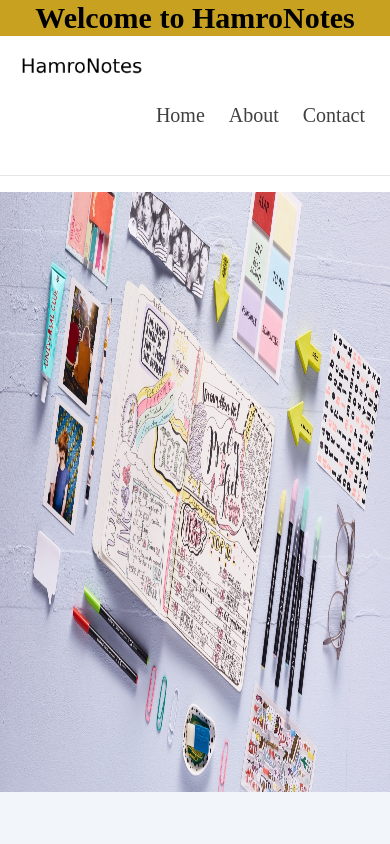
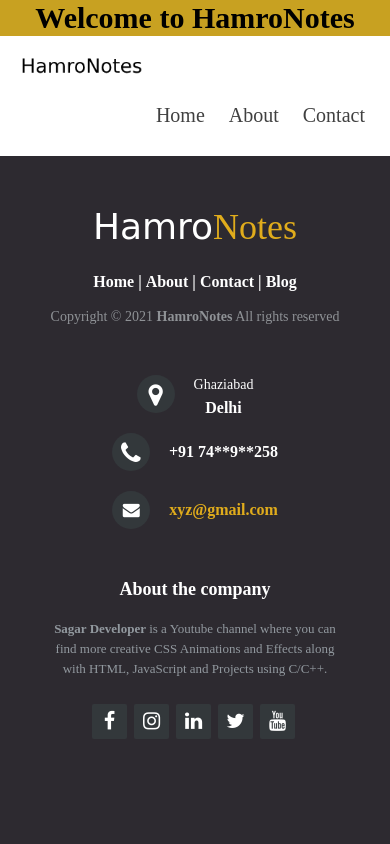
Before and after one commit to nawaraskc222/hamroNotes, a plain HTML site: page main.html in a window 390 px wide. Shown: the top 844 px of the page. Drawn offline with Linux system fonts and the light colour scheme.

Commit message:
added Footer

```diff
--- a/components/Person.css
+++ /dev/null
@@ -1,156 +0,0 @@
-/*
-  .person {
-    font-family: raleway;
-    display: flex;
-    flex-direction: column;
-    align-items: center;
-    margin-bottom: 60px;
-    text-align: center;
-    border: 1px solid #ccc;
-    padding: 20px;
-    border-radius: 8px;
-    box-shadow: 0 2px 4px rgba(0, 0, 0, 0.1);
-    background-color: #9a9696c4;
-    max-width: 600px;
-    margin-left: auto;
-    margin-right: auto;
-  }
-
-  .person img {
-    width: 200px;
-    height: 200px;
-    border-radius: 50%;
-    margin-bottom: 20px;
-  }
-
-  .person h2 {
-    font-size: 24px;
-    margin-bottom: 10px;
-  }
-
-  .person p {
-    font-size: 16px;
-    line-height: 1.5;
-  }
-
-  .person .social-media {
-    margin-top: 20px;
-  }
-
-  .person .social-media a {
-    display: inline-block;
-    margin-right: 10px;
-    color: #333;
-    text-decoration: none;
-    transition: color 0.3s ease;
-  }
-
-  .person .social-media a:hover {
-    color: #00c4ff;
-  } */
-
-  .cse .gsc-control-cse,
-  .gsc-control-cse {
-      background-color: transparent !important;
-      border: transparent !important;
-  }
-
-  div.gsc-control-cse.gsc-control-cse-en {
-      padding: 0px !important;
-      margin: 0;
-  }
-
-  input.gsc-input {
-      width: 200px !important;
-  }
-
-  button.gsc-search-button.gsc-search-button-v2 {
-      width: 40px;
-      height: 36px;
-      border: 1px solid transparent;
-      background: transparent;
-      color: #fff;
-      border-radius: 0 5px 5px 0;
-      cursor: pointer;
-      font-size: 10px;
-      padding: 0px;
-      margin: 0px;
-  }
-
-  div#gsc-iw-id1.gsc-input-box {
-      border: transparent;
-      border-radius: 25px;
-
-  }
-
-  @font-face {
-      font-family: 'Pacifico';
-      font-style: normal;
-      font-weight: 400;
-      src: local('Pacifico Regular'), local('Pacifico-Regular'), url(https://fonts.gstatic.com/s/pacifico/v12/FwZY7-Qmy14u9lezJ-6H6MmBp0u-.woff2) format('woff2');
-      font-display: swap;
-  }
-
-  .switch {
-      position: relative;
-      display: inline-block;
-      width: 54px;
-      height: 28px;
-  }
-
-  .switch input {
-      opacity: 0;
-      width: 0;
-      height: 0;
-  }
-
-  .slider {
-      position: absolute;
-      cursor: pointer;
-      top: 0;
-      left: 0;
-      right: 0;
-      bottom: 0;
-      background-color: #969393;
-      -webkit-transition: .4s;
-      transition: .4s;
-  }
-
-  .slider:before {
-      position: absolute;
-      content: "";
-      height: 20px;
-      width: 20px;
-      left: 4px;
-      bottom: 4px;
-      background-color: white;
-      -webkit-transition: .4s;
-      transition: .4s;
-  }
-
-  input:checked+.slider {
-      background-color: #149400;
-  }
-
-  input:focus+.slider {
-      box-shadow: 0 0 1px #2196F3;
-  }
-
-  input:checked+.slider:before {
-      -webkit-transform: translateX(26px);
-      -ms-transform: translateX(26px);
-      transform: translateX(26px);
-  }
-
-  /* Rounded sliders */
-  .slider.round {
-      border-radius: 34px;
-  }
-
-  .slider.round:before {
-      border-radius: 50%;
-  }
-
-  .inactive_faculty {
-      color: #bfbfbf !important;
-  }
--- /dev/null
+++ b/css/Footer.css
@@ -0,0 +1,179 @@
+@import url('http://fonts.googleapis.com/css?family=Open+Sans:400,700');
+* {
+    padding: 0;
+    margin: 0;
+}
+
+/* The footer is fixed to the bottom of the page */
+
+footer {
+    position: fixed;
+    bottom: 0;
+}
+
+@media (max-height:800px) {
+    footer {
+        position: static;
+    }
+    header {
+        padding-top: 40px;
+    }
+}
+
+.footer-distributedNN {
+    background-color: #2d2a30;
+    box-sizing: border-box;
+    width: 100%;
+    text-align: left;
+    font: bold 16px sans-serif;
+    padding: 50px 50px 60px 50px;
+    margin-top: 80px;
+}
+
+.footer-distributedNN .footer-leftNN, .footer-distributedNN .footer-centerNN, .footer-distributedNN .footer-rightNN {
+    display: inline-block;
+    vertical-align: top;
+}
+
+/* Footer left */
+
+.footer-distributedNN .footer-leftNN {
+    width: 30%;
+}
+
+.footer-distributedNN h3 {
+    color: #ffffff;
+    font: normal 36px 'Cookie', cursive;
+    margin: 0;
+}
+
+
+.footer-distributedNN h3 span {
+    color: #e0ac1c;
+}
+
+/* Footer links */
+
+.footer-distributedNN .footer-linksNN {
+    color: #ffffff;
+    margin: 20px 0 12px;
+}
+
+.footer-distributedNN .footer-linksNN a {
+    display: inline-block;
+    line-height: 1.8;
+    text-decoration: none;
+    color: inherit;
+}
+
+.footer-distributedNN .footer-company-nameNN {
+    color: #8f9296;
+    font-size: 14px;
+    font-weight: normal;
+    margin: 0;
+}
+
+/* Footer Center */
+
+.footer-distributedNN .footer-centerNN {
+    width: 35%;
+}
+
+.footer-distributedNN .footer-centerNN i {
+    background-color: #33383b;
+    color: #ffffff;
+    font-size: 25px;
+    width: 38px;
+    height: 38px;
+    border-radius: 50%;
+    text-align: center;
+    line-height: 42px;
+    margin: 10px 15px;
+    vertical-align: middle;
+}
+
+.footer-distributedNN .footer-centerNN i.fa-envelope {
+    font-size: 17px;
+    line-height: 38px;
+}
+
+.footer-distributedNN .footer-centerNN p {
+    display: inline-block;
+    color: #ffffff;
+    vertical-align: middle;
+    margin: 0;
+}
+
+.footer-distributedNN .footer-centerNN p span {
+    display: block;
+    font-weight: normal;
+    font-size: 14px;
+    line-height: 2;
+}
+
+.footer-distributedNN .footer-centerNN p a {
+    color: #e0ac1c;
+    text-decoration: none;
+    ;
+}
+
+/* Footer Right */
+
+.footer-distributedNN .footer-rightNN {
+    width: 30%;
+}
+
+.footer-distributedNN .footer-company-aboutNN {
+    line-height: 20px;
+    color: #92999f;
+    font-size: 13px;
+    font-weight: normal;
+    margin: 0;
+}
+
+.footer-distributedNN .footer-company-aboutNN span {
+    display: block;
+    color: #ffffff;
+    font-size: 18px;
+    font-weight: bold;
+    margin-bottom: 20px;
+}
+
+.footer-distributedNN .footer-iconsNN {
+    margin-top: 25px;
+}
+
+.footer-distributedNN .footer-iconsNN a {
+    display: inline-block;
+    width: 35px;
+    height: 35px;
+    cursor: pointer;
+    background-color: #33383b;
+    border-radius: 2px;
+    font-size: 20px;
+    color: #ffffff;
+    text-align: center;
+    line-height: 35px;
+    margin-right: 3px;
+    margin-bottom: 5px;
+}
+
+.footer-distributedNN .footer-iconsNN a:hover {
+    background-color: #3F71EA;
+}
+
+.footer-linksNN a:hover {
+    color: #3F71EA;
+}
+
+@media (max-width: 880px) {
+    .footer-distributedNN .footer-leftNN, .footer-distributedNN .footer-centerNN, .footer-distributedNN .footer-rightNN {
+        display: block;
+        width: 100%;
+        margin-bottom: 40px;
+        text-align: center;
+    }
+    .footer-distributedNN .footer-centerNN i {
+        margin-left: 0;
+    }
+}
--- a/main.html
+++ b/main.html
@@ -11,30 +11,11 @@
     <link rel="stylesheet" href="./css/style1.css" />
     <link rel="stylesheet" href="./css/style2.css" />
 
-<!--
-    ///footer cdn -->
     <link rel="stylesheet" href="http://maxcdn.bootstrapcdn.com/font-awesome/4.2.0/css/font-awesome.min.css">
-
-            <!-- <link rel="stylesheet" href="Footer/styles.css"/> -->
-
-
-    <!-- <link rel='stylesheet' href='https://cdnjs.cloudflare.com/ajax/libs/twitter-bootstrap/4.1.3/css/bootstrap.min.css'>
-    <link rel='stylesheet' href='https://cdnjs.cloudflare.com/ajax/libs/ionicons/2.0.1/css/ionicons.min.css'>
-    <link href='//netdna.bootstrapcdn.com/font-awesome/4.3.0/css/font-awesome.min.css' rel='stylesheet' /> -->
+    <link rel="stylesheet" href="css/Footer.css"/>
 
 
 
-    <!--
-   <link rel="stylesheet" href="https://cdn.jsdelivr.net/npm/smart-app-banner@2.0.0/dist/smart-app-banner.css"
-        type="text/css" media="screen">
-    <link href="https://fonts.googleapis.com/css?family=Poppins:300,400,500,600" rel="stylesheet">
-    <link rel="stylesheet" href="https://cdn.jsdelivr.net/npm/bootstrap@3.3.7/dist/css/bootstrap.min.css"
-        integrity="sha384-BVYiiSIFeK1dGmJRAkycuHAHRg32OmUcww7on3RYdg4Va+PmSTsz/K68vbdEjh4u" crossorigin="anonymous">
-    <link rel="stylesheet" href="https://cdn.jsdelivr.net/npm/bootstrap@3.3.7/dist/css/bootstrap-theme.min.css"
-        integrity="sha384-rHyoN1iRsVXV4nD0JutlnGaslCJuC7uwjduW9SVrLvRYooPp2bWYgmgJQIXwl/Sp" crossorigin="anonymous">
-    <script src="https://cdn.jsdelivr.net/npm/bootstrap@3.3.7/dist/js/bootstrap.min.js"
-        integrity="sha384-Tc5IQib027qvyjSMfHjOMaLkfuWVxZxUPnCJA7l2mCWNIpG9mGCD8wGNIcPD7Txa"
-        crossorigin="anonymous"></script>  -->
 
 </head>
 
@@ -255,15 +236,12 @@
                 </div>
         </footer>  -->
 
+        <footer class="footer-distributedNN">
 
-
-
-        <footer class="footer-distributed">
-
-            <div class="footer-left">
+            <div class="footer-leftNN">
                 <h3>Hamro<span>Notes</span></h3>
 
-                <p class="footer-links">
+                <p class="footer-linksNN">
                     <a href="#">Home</a>
                     |
                     <a href="#">About</a>
@@ -273,14 +251,14 @@
                     <a href="#">Blog</a>
                 </p>
 
-                <p class="footer-company-name">Copyright © 2022 <strong>HamroNotes</strong> All rights reserved</p>
+                <p class="footer-company-nameNN">Copyright © 2021 <strong>HamroNotes</strong> All rights reserved</p>
             </div>
 
-            <div class="footer-center">
+            <div class="footer-centerNN">
                 <div>
                     <i class="fa fa-map-marker"></i>
-                    <p><span>Pepsicola</span>
-                        Kathmandu</p>
+                    <p><span>Ghaziabad</span>
+                        Delhi</p>
                 </div>
 
                 <div>
@@ -292,12 +270,15 @@
                     <p><a href="mailto:sagar00001.co@gmail.com">xyz@gmail.com</a></p>
                 </div>
             </div>
-            <div class="footer-right">
-                <p class="footer-company-about">
+            <div class="footer-rightNN">
+                <p class="footer-company-aboutNN">
                     <span>About the company</span>
-                    CSIT Tutor is a web and mobile application which provides complete set of reference materials such as notes, past question papers, syllabus and more for B.Sc. CSIT students
+                    <strong>Sagar Developer</strong> is a Youtube channel where you can find more creative CSS Animations
+                    and
+                    Effects along with
+                    HTML, JavaScript and Projects using C/C++.
                 </p>
-                <div class="footer-icons">
+                <div class="footer-iconsNN">
                     <a href="#"><i class="fa fa-facebook"></i></a>
                     <a href="#"><i class="fa fa-instagram"></i></a>
                     <a href="#"><i class="fa fa-linkedin"></i></a>
@@ -307,6 +288,8 @@
             </div>
         </footer>
 
+
+
 </body>
 
 </html>
```
Also changed, not shown: components/about.html (+51 -3 lines), components/contact.html (+52 -12 lines), demo.html (deleted, +0 -60 lines), our team/index.html (deleted, +0 -118 lines).
